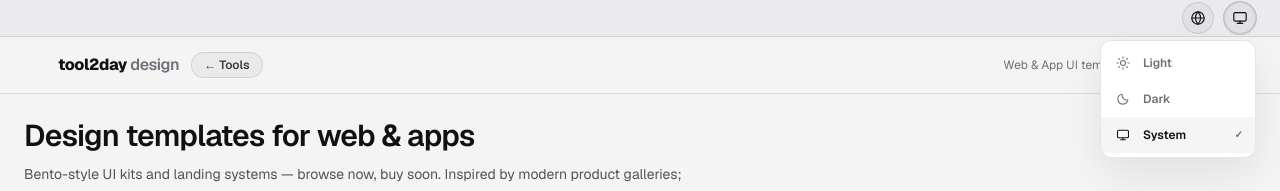
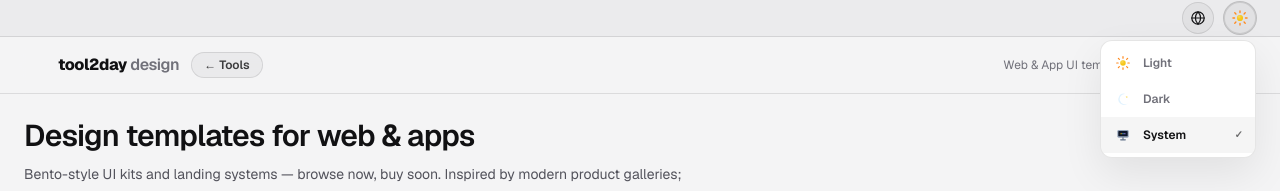
Before and after one commit to tool2daycom-rgb/tool2day-design, a Next.js app: page / in a window 1280 px wide. Both pictures are taken after a click on the button 1240 px from the left and 18 px from the top of the page. Shown: the top 191 px of the page. Built offline with nearby package versions, Linux system fonts and the light colour scheme; grey boxes are pictures that could not be loaded.

Commit message:
Show colorful sun or crescent based on resolved theme.
Trigger follows system preference when System mode is selected.

```diff
--- a/src/components/top-bar.tsx
+++ b/src/components/top-bar.tsx
@@ -10,29 +10,52 @@ import {
 import { usePrefs } from "@/components/prefs-provider";
 import type { Appearance, Locale } from "@/lib/prefs";
 
-function IconSun({ className = "" }: { className?: string }) {
+/** شمس ملوّنة — للوضع النهاري */
+function IconSun({ className = "", gid = "sun" }: { className?: string; gid?: string }) {
+  const glowId = `${gid}-glow`;
   return (
     <svg className={className} viewBox="0 0 24 24" fill="none" aria-hidden>
-      <circle cx="12" cy="12" r="3.75" stroke="currentColor" strokeWidth="1.6" />
-      <path
-        d="M12 2.75v1.9M12 19.35v1.9M2.75 12h1.9M19.35 12h1.9M5.2 5.2l1.35 1.35M17.45 17.45l1.35 1.35M5.2 18.8l1.35-1.35M17.45 6.55l1.35-1.35"
-        stroke="currentColor"
-        strokeWidth="1.6"
-        strokeLinecap="round"
-      />
+      <circle cx="12" cy="12" r="4.1" fill="#F5C518" />
+      <circle cx="12" cy="12" r="4.1" fill={`url(#${glowId})`} opacity="0.45" />
+      <g stroke="#FF8A1F" strokeWidth="1.85" strokeLinecap="round">
+        <path d="M12 2.6v2.1M12 19.3v2.1M2.6 12h2.1M19.3 12h2.1" />
+        <path d="M5.05 5.05l1.5 1.5M17.45 17.45l1.5 1.5M5.05 18.95l1.5-1.5M17.45 6.55l1.5-1.5" />
+      </g>
+      <defs>
+        <radialGradient id={glowId} cx="35%" cy="30%" r="65%">
+          <stop offset="0%" stopColor="#FFF6B0" />
+          <stop offset="100%" stopColor="#F5C518" stopOpacity="0" />
+        </radialGradient>
+      </defs>
     </svg>
   );
 }
 
-function IconMoon({ className = "" }: { className?: string }) {
+/** هلال ملوّن مع نجمة — للوضع الليلي */
+function IconCrescent({
+  className = "",
+  gid = "moon",
+}: {
+  className?: string;
+  gid?: string;
+}) {
+  const glowId = `${gid}-glow`;
   return (
     <svg className={className} viewBox="0 0 24 24" fill="none" aria-hidden>
       <path
-        d="M19.25 13.35A7.35 7.35 0 0 1 10.65 4.75 7.5 7.5 0 1 0 19.25 13.35Z"
-        stroke="currentColor"
-        strokeWidth="1.6"
-        strokeLinejoin="round"
+        d="M15.8 4.4a7.7 7.7 0 1 0 3.9 13.55A8.35 8.35 0 1 1 15.8 4.4Z"
+        fill={`url(#${glowId})`}
       />
+      <path
+        d="M17.6 7.15l.55 1.15 1.25.2-.9.9.2 1.25-1.1-.55-1.1.55.2-1.25-.9-.9 1.25-.2.55-1.15Z"
+        fill="#FDE68A"
+      />
+      <defs>
+        <linearGradient id={glowId} x1="8" y1="5" x2="18" y2="20">
+          <stop offset="0%" stopColor="#E0F2FE" />
+          <stop offset="100%" stopColor="#38BDF8" />
+        </linearGradient>
+      </defs>
     </svg>
   );
 }
@@ -40,21 +63,17 @@ function IconMoon({ className = "" }: { className?: string }) {
 function IconSystem({ className = "" }: { className?: string }) {
   return (
     <svg className={className} viewBox="0 0 24 24" fill="none" aria-hidden>
-      <rect
-        x="3.75"
-        y="4.75"
-        width="16.5"
-        height="11.5"
-        rx="2"
-        stroke="currentColor"
-        strokeWidth="1.6"
-      />
+      <rect x="3.5" y="4.5" width="17" height="11.5" rx="2" fill="#94A3B8" />
+      <rect x="5" y="6" width="14" height="8" rx="1" fill="#0F172A" />
       <path
-        d="M8.5 19.25h7M12 16.25v3"
-        stroke="currentColor"
-        strokeWidth="1.6"
+        d="M8.5 19.25h7M12 16v3.25"
+        stroke="#64748B"
+        strokeWidth="1.7"
         strokeLinecap="round"
       />
+      <circle cx="9.2" cy="10" r="0.9" fill="#F5C518" />
+      <circle cx="12" cy="10" r="0.9" fill="#7DD3FC" />
+      <circle cx="14.8" cy="10" r="0.9" fill="#A78BFA" />
     </svg>
   );
 }
@@ -73,11 +92,6 @@ function IconGlobe({ className = "" }: { className?: string }) {
   );
 }
 
-const appearanceIcons: Record<Appearance, ReactNode> = {
-  light: <IconSun className="size-[18px]" />,
-  dark: <IconMoon className="size-[18px]" />,
-  system: <IconSystem className="size-[18px]" />,
-};
 
 function IconMenuButton({
   label,
@@ -200,19 +214,35 @@ function LanguageMenu() {
 }
 
 function AppearanceMenu() {
-  const { appearance, setAppearance, t } = usePrefs();
+  const { appearance, setAppearance, theme, t } = usePrefs();
+  // الزر يعكس الوضع الفعلي (بما فيه نظام الجهاز)
+  const triggerIcon =
+    theme === "light" ? (
+      <IconSun className="size-[18px]" gid="sun-trigger" />
+    ) : (
+      <IconCrescent className="size-[18px]" gid="moon-trigger" />
+    );
+
   const options: {
     id: Appearance;
     label: string;
     icon: ReactNode;
   }[] = [
-    { id: "light", label: t.light, icon: <IconSun className="size-4" /> },
-    { id: "dark", label: t.dark, icon: <IconMoon className="size-4" /> },
+    {
+      id: "light",
+      label: t.light,
+      icon: <IconSun className="size-4" gid="sun-menu" />,
+    },
+    {
+      id: "dark",
+      label: t.dark,
+      icon: <IconCrescent className="size-4" gid="moon-menu" />,
+    },
     { id: "system", label: t.system, icon: <IconSystem className="size-4" /> },
   ];
 
   return (
-    <IconMenuButton label={t.appearance} icon={appearanceIcons[appearance]}>
+    <IconMenuButton label={t.appearance} icon={triggerIcon}>
       {(close) =>
         options.map((opt) => (
           <MenuOption
```
